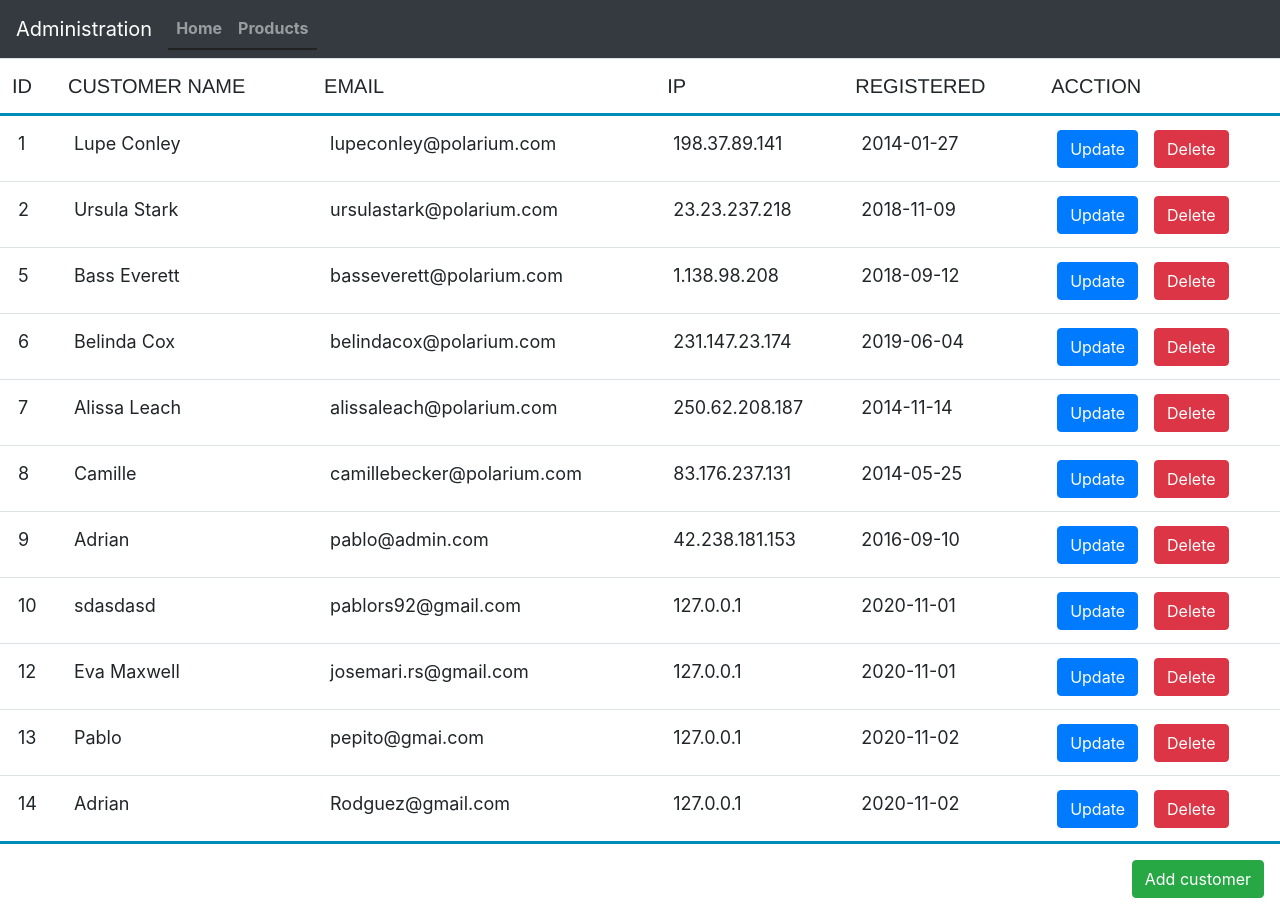
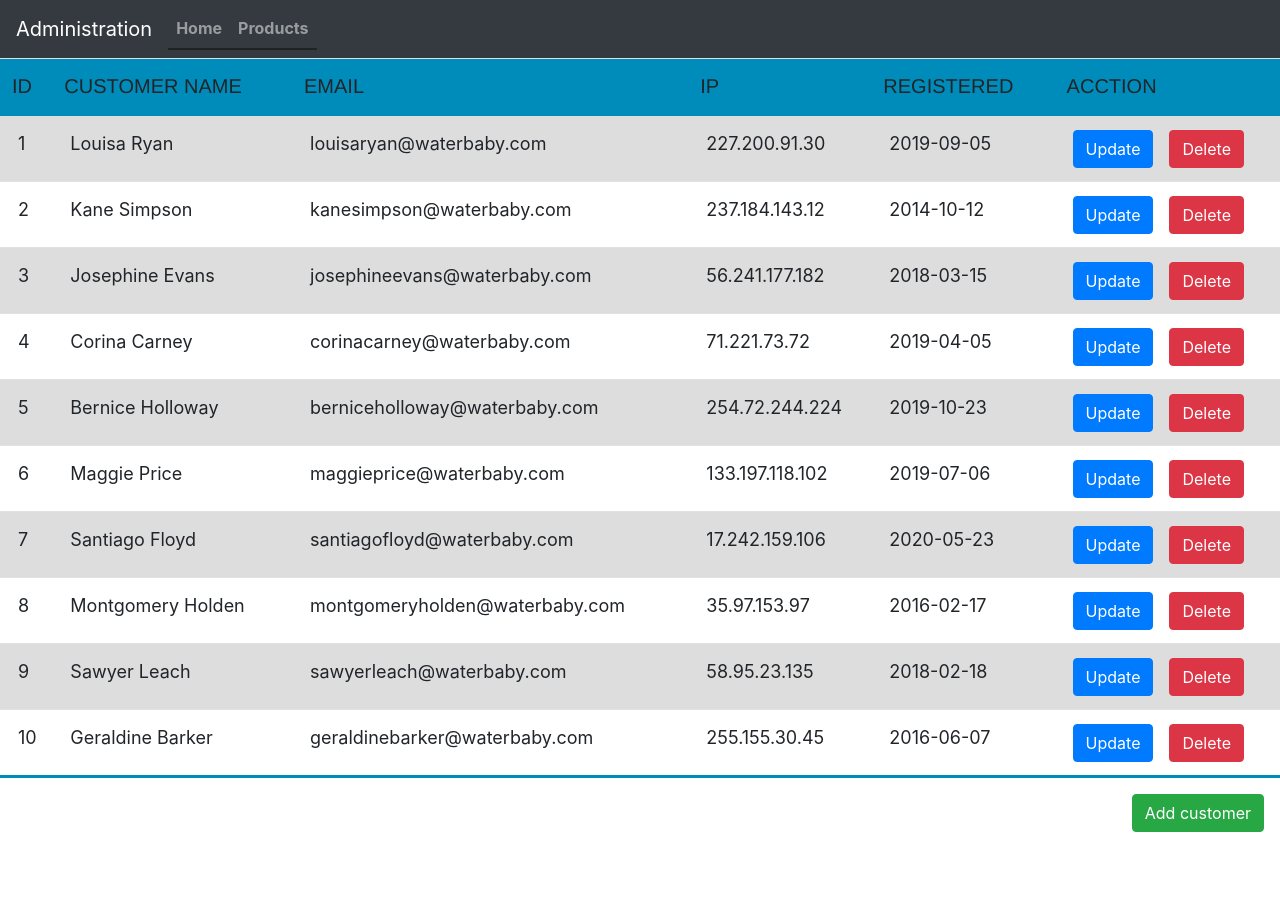
Before and after one commit to pabrodsan/CasoPracticoReact, a React (Create React App) app: page /customers in a window 1280 px wide. After the commit the page ends 848 px from the top, so only its background shows below. Built offline with nearby package versions, Linux system fonts and the light colour scheme; data requests are answered from the project's data file.

Commit message:
Ultimos retoques

```diff
--- a/src/components/customer/customer.scss
+++ b/src/components/customer/customer.scss
@@ -49,6 +49,8 @@ table {
             text-align: left;
             @include heading-font-regular;
             font-size: 1.25em;
+            background-color: #008cba;
+
         }
 
     }
@@ -57,7 +59,7 @@ table {
         border-bottom: 3px solid $primary-color;
         tr {
             border-bottom: 2px solid #ddd;
-
+            background-color: #ddd;
             td {
                 padding: .75em 0;
                 font-size: 18px;
--- a/src/components/form/Form.js
+++ b/src/components/form/Form.js
@@ -39,15 +39,15 @@ const Formulario = () => {
 
   return (
     <div className="containerForm">
-      <Card className="formStyle">
+      <Card className={"formStyle"}>
         <text className={"title"}>Please sign in</text>
         <Card.Body>
           <Form.Group>
-            <text for="Email">Email</text>
+            <text style={{fontWeight: "bold"}} for="Email">Email</text>
             <Form.Control placeholder="example@gmail.com" invalid={validData} type="email" name="email" id="email" value={data.email} onChange={handleInputChange}/>
           </Form.Group>
           <Form.Group >
-            <text for="Password">Password</text>
+            <text style={{fontWeight: "bold"}} for="Password">Password</text>
             <Form.Control invalid={validData} type="password" name="password" id="password" value={data.password} onChange={handleInputChange} />
           </Form.Group>
             <Button type="submit" target="true" onClick={onSubmit} className={"buttonSignIn"} color="primary">Sign in</Button>
--- a/src/components/form/form.scss
+++ b/src/components/form/form.scss
@@ -11,11 +11,10 @@
     max-width: 330px;
     padding: 15px;
     margin: auto;
-    background-color: aliceblue;
+    background-color: #008bbac9 !important;
 }
 
 .title {
-    // text-align: center;
     font-size: 1.75rem;
     align-self: center;
     font-weight: bold;
--- a/src/components/product/product.scss
+++ b/src/components/product/product.scss
@@ -49,6 +49,7 @@ table {
             text-align: left;
             @include heading-font-regular;
             font-size: 1.25em;
+            background-color: #008cba;
         }
 
     }
@@ -57,7 +58,7 @@ table {
         border-bottom: 3px solid $primary-color;
         tr {
             border-bottom: 2px solid #ddd;
-
+            background-color: #ddd;
             td {
                 padding: .75em 0;
                 font-size: 18px;
--- a/src/db/db.json
+++ b/src/db/db.json
@@ -2,80 +2,73 @@
   "customers": [
     {
       "id": 1,
-      "customerName": "Lupe Conley",
-      "email": "lupeconley@polarium.com",
-      "ip": "198.37.89.141",
-      "registered": "2014-01-27"
+      "customerName": "Louisa Ryan",
+      "email": "louisaryan@waterbaby.com",
+      "ip": "227.200.91.30",
+      "registered": "2019-09-05"
     },
     {
       "id": 2,
-      "customerName": "Ursula Stark",
-      "email": "ursulastark@polarium.com",
-      "ip": "23.23.237.218",
-      "registered": "2018-11-09"
+      "customerName": "Kane Simpson",
+      "email": "kanesimpson@waterbaby.com",
+      "ip": "237.184.143.12",
+      "registered": "2014-10-12"
+    },
+    {
+      "id": 3,
+      "customerName": "Josephine Evans",
+      "email": "josephineevans@waterbaby.com",
+      "ip": "56.241.177.182",
+      "registered": "2018-03-15"
+    },
+    {
+      "id": 4,
+      "customerName": "Corina Carney",
+      "email": "corinacarney@waterbaby.com",
+      "ip": "71.221.73.72",
+      "registered": "2019-04-05"
     },
     {
       "id": 5,
-      "customerName": "Bass Everett",
-      "email": "basseverett@polarium.com",
-      "ip": "1.138.98.208",
-      "registered": "2018-09-12"
+      "customerName": "Bernice Holloway",
+      "email": "berniceholloway@waterbaby.com",
+      "ip": "254.72.244.224",
+      "registered": "2019-10-23"
     },
     {
       "id": 6,
-      "customerName": "Belinda Cox",
-      "email": "belindacox@polarium.com",
-      "ip": "231.147.23.174",
-      "registered": "2019-06-04"
+      "customerName": "Maggie Price",
+      "email": "maggieprice@waterbaby.com",
+      "ip": "133.197.118.102",
+      "registered": "2019-07-06"
     },
     {
       "id": 7,
-      "customerName": "Alissa Leach",
-      "email": "alissaleach@polarium.com",
-      "ip": "250.62.208.187",
-      "registered": "2014-11-14"
+      "customerName": "Santiago Floyd",
+      "email": "santiagofloyd@waterbaby.com",
+      "ip": "17.242.159.106",
+      "registered": "2020-05-23"
     },
     {
       "id": 8,
-      "customerName": "Camille ",
-      "email": "camillebecker@polarium.com",
-      "ip": "83.176.237.131",
-      "registered": "2014-05-25"
+      "customerName": "Montgomery Holden",
+      "email": "montgomeryholden@waterbaby.com",
+      "ip": "35.97.153.97",
+      "registered": "2016-02-17"
     },
     {
       "id": 9,
-      "customerName": "Adrian",
-      "email": "pablo@admin.com",
-      "ip": "42.238.181.153",
-      "registered": "2016-09-10"
+      "customerName": "Sawyer Leach",
+      "email": "sawyerleach@waterbaby.com",
+      "ip": "58.95.23.135",
+      "registered": "2018-02-18"
     },
     {
-      "customerName": "sdasdasd",
-      "email": "pablors92@gmail.com",
-      "ip": "127.0.0.1",
-      "registered": "2020-11-01",
-      "id": 10
-    },
-    {
-      "customerName": "Eva Maxwell",
-      "email": "josemari.rs@gmail.com",
-      "ip": "127.0.0.1",
-      "registered": "2020-11-01",
-      "id": 12
-    },
-    {
-      "customerName": "Pablo",
-      "email": "pepito@gmai.com",
-      "ip": "127.0.0.1",
-      "registered": "2020-11-02",
-      "id": 13
-    },
-    {
-      "customerName": "Adrian",
-      "email": "Rodguez@gmail.com",
-      "ip": "127.0.0.1",
-      "registered": "2020-11-02",
-      "id": 14
+      "id": 10,
+      "customerName": "Geraldine Barker",
+      "email": "geraldinebarker@waterbaby.com",
+      "ip": "255.155.30.45",
+      "registered": "2016-06-07"
     }
   ]
 }
```
Also changed, not shown: 1 other file (tests, documents, lock files or other folders).
